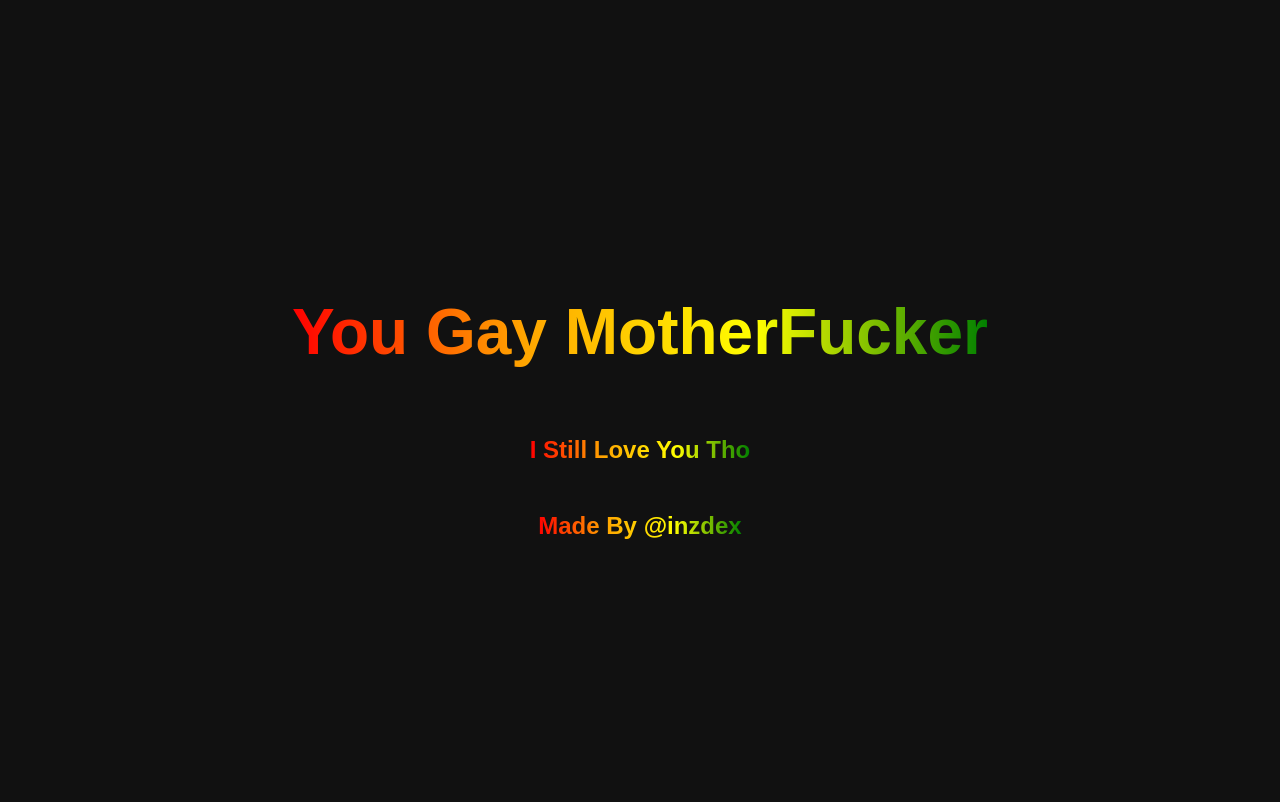
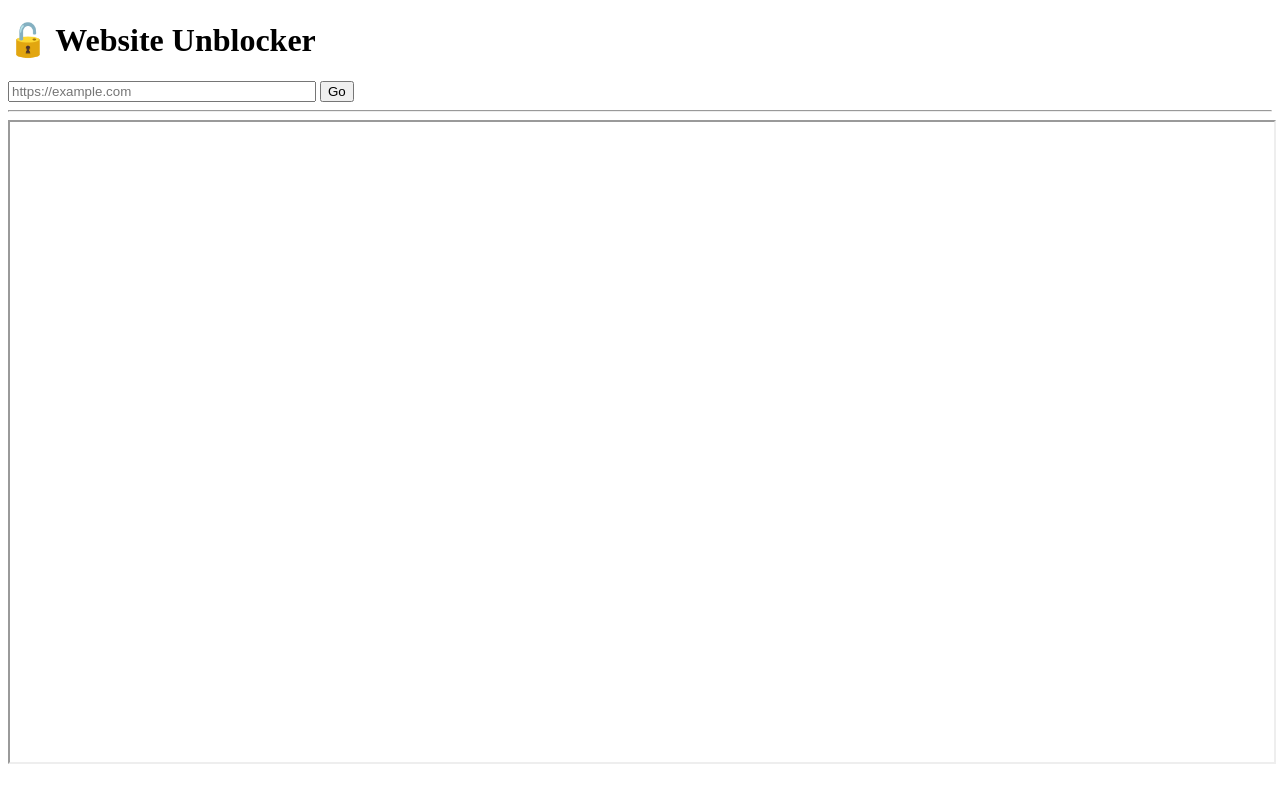
Before and after one commit to inzdex/test, a plain HTML site: page index.html in a window 1280 px wide. Drawn offline with Linux system fonts and the light colour scheme.

Commit message:
Update index.html

```diff
--- a/index.html
+++ b/index.html
@@ -1,44 +1,26 @@
 <!DOCTYPE html>
 <html lang="en">
 <head>
-    <meta charset="UTF-8">
-    <meta name="viewport" content="width=device-width, initial-scale=1.0">
-    <title>RGB Text Website</title>
-    <style>
-        body {
-            display: flex;
-            flex-direction: column;
-            justify-content: center;
-            align-items: center;
-            height: 100vh;
-            background-color: #111;
-            font-family: Arial, sans-serif;
-            text-align: center;
-        }
-        h1, p {
-            font-weight: bold;
-            background-image: linear-gradient(90deg, red, orange, yellow, green, cyan, blue, violet);
-            background-size: 200% 100%;
-            -webkit-background-clip: text;
-            -webkit-text-fill-color: transparent;
-            animation: rgbText 5s infinite linear;
-        }
-        h1 {
-            font-size: 4rem;
-        }
-        p {
-            font-size: 1.5rem;
-        }
-        @keyframes rgbText {
-            0% { background-position: 0% 50%; }
-            50% { background-position: 100% 50%; }
-            100% { background-position: 0% 50%; }
-        }
-    </style>
+  <meta charset="UTF-8">
+  <title>Unblocker Proxy</title>
 </head>
 <body>
-    <h1>You Gay MotherFucker</h1>
-    <p>I Still Love You Tho</p>
-    <p>Made By @inzdex</p>
+  <h1>🔓 Website Unblocker</h1>
+  <form method="GET" action="/proxy">
+    <input type="text" name="url" placeholder="https://example.com" required style="width: 300px;" />
+    <button type="submit">Go</button>
+  </form>
+  <hr>
+  <iframe src="" id="result" style="width: 100%; height: 80vh;"></iframe>
+
+  <script>
+    const form = document.querySelector('form');
+    const iframe = document.getElementById('result');
+    form.addEventListener('submit', function (e) {
+      e.preventDefault();
+      const url = encodeURIComponent(form.url.value);
+      iframe.src = `/proxy?url=${url}`;
+    });
+  </script>
 </body>
 </html>
```
